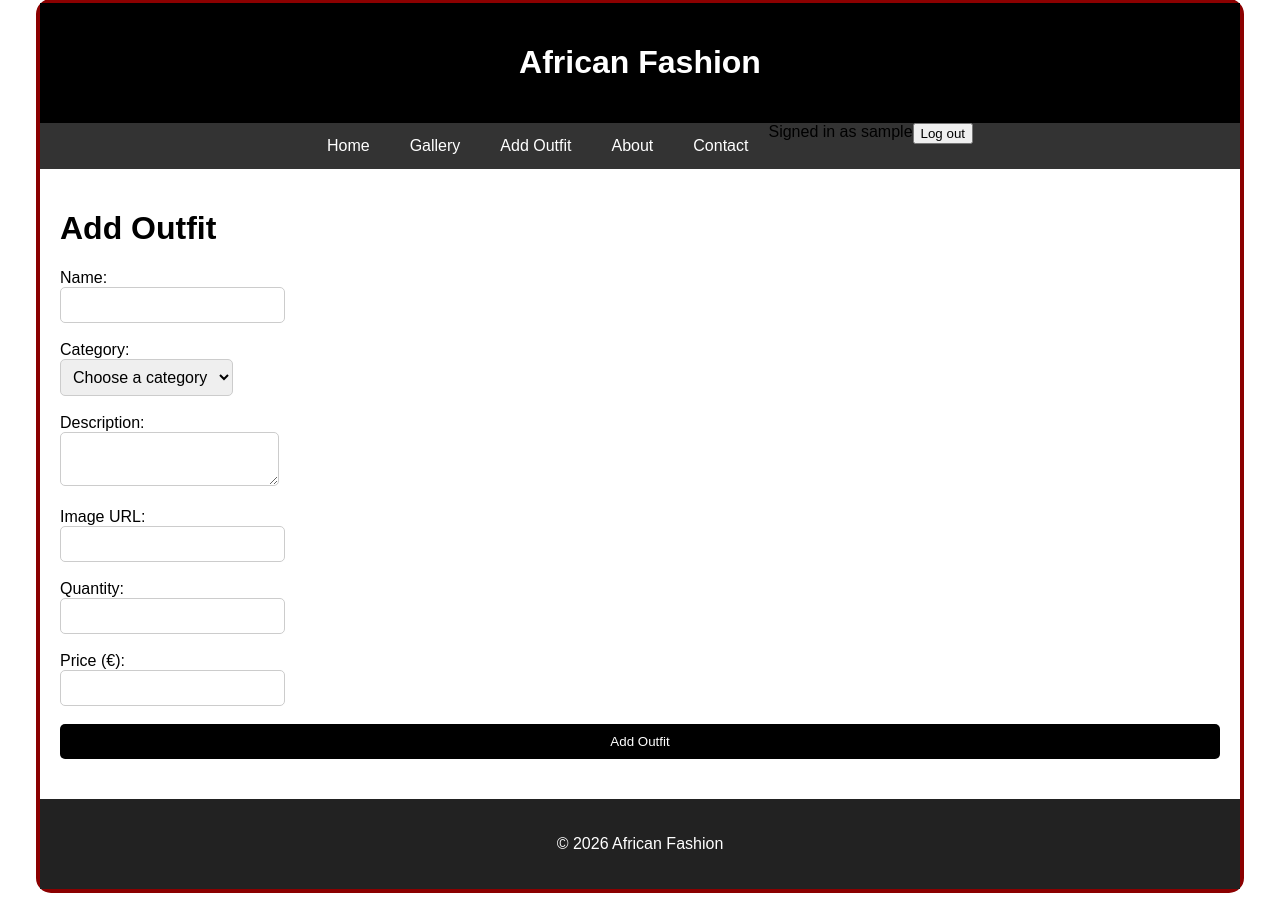
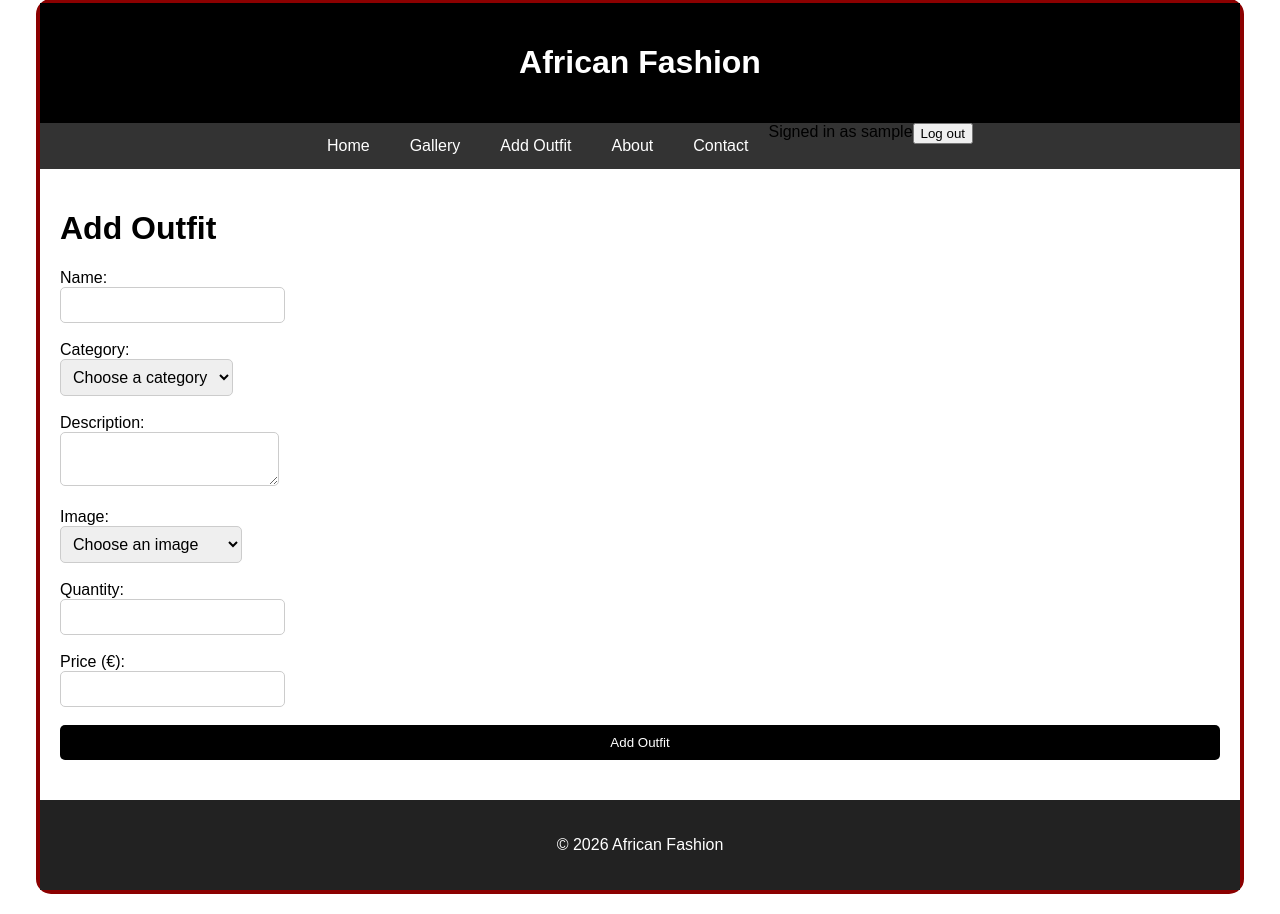
Before and after one commit to HlengiweNcube/flask_db_project, a Flask app: page /add in a window 1280 px wide. Shown: the part 21-935 px from the top of the page. Before the commit the page ends 914 px from the top, so only its background shows below. Run offline with Flask 3, Linux system fonts and the light colour scheme; the visitor is signed in with stand-in values (Sample User, id 1); data that the repository does not hold is empty.

Commit message:
Improve image selection in inventory forms

```diff
--- a/app.py
+++ b/app.py
@@ -92,6 +92,16 @@ def get_category_options():
     """Return default and previously created categories for dropdowns."""
     existing_names = {category.name for category in get_category_choices()}
     return sorted(existing_names.union(DEFAULT_CATEGORIES))
+
+
+def get_image_choices():
+    """Return selectable image filenames available to the application."""
+    image_directory = os.path.join(app.static_folder, 'images')
+    allowed_extensions = {'.jpg', '.jpeg', '.png', '.gif', '.webp'}
+    return sorted(
+        filename for filename in os.listdir(image_directory)
+        if os.path.splitext(filename)[1].lower() in allowed_extensions
+    )
 
 
 def get_category_counts(self_filter=None):
@@ -230,12 +240,12 @@ def add():
         try:
             values = parse_outfit_values(request.form)
         except ValueError as error:
-            return render_template('add_outfit.html', categories=get_category_options(), error=str(error)), 400
+            return render_template('add_outfit.html', categories=get_category_options(), images=get_image_choices(), error=str(error)), 400
 
         category = get_or_create_category(values['category_name'])
 
         if not category:
-            return render_template('add_outfit.html', categories=get_category_options(), error="Category is required")
+            return render_template('add_outfit.html', categories=get_category_options(), images=get_image_choices(), error="Category is required")
 
         existing = db.session.scalars(
             select(Outfit).filter_by(name=values['name'], category_id=category.id)
@@ -262,7 +272,7 @@ def add():
         db.session.commit()
         return redirect('/gallery')
 
-    return render_template('add_outfit.html', categories=get_category_options())
+    return render_template('add_outfit.html', categories=get_category_options(), images=get_image_choices())
 
 
 @app.route('/edit/<int:id>', methods=['GET', 'POST'])
@@ -277,7 +287,7 @@ def edit_outfit(id):
         try:
             values = parse_outfit_values(request.form)
         except ValueError as error:
-            return render_template('edit_outfit.html', outfit=outfit, categories=get_category_options(), error=str(error)), 400
+            return render_template('edit_outfit.html', outfit=outfit, categories=get_category_options(), images=get_image_choices(), error=str(error)), 400
 
         outfit.name = values['name']
         outfit.description = values['description']
@@ -289,7 +299,7 @@ def edit_outfit(id):
         db.session.commit()
         return redirect('/gallery')
 
-    return render_template('edit_outfit.html', outfit=outfit, categories=get_category_options())
+    return render_template('edit_outfit.html', outfit=outfit, categories=get_category_options(), images=get_image_choices())
 
 
 @app.route('/delete/<int:id>', methods=['POST'])
--- a/templates/add_outfit.html
+++ b/templates/add_outfit.html
@@ -23,8 +23,13 @@
     <label>Description:</label><br>
     <textarea name="description"></textarea><br><br>
 
-    <label>Image URL:</label><br>
-    <input type="text" name="image_url"><br><br>
+    <label for="image_url">Image:</label><br>
+    <select id="image_url" name="image_url" required>
+        <option value="" selected disabled>Choose an image</option>
+        {% for image in images %}
+            <option value="{{ image }}">{{ image }}</option>
+        {% endfor %}
+    </select><br><br>
 
     <!-- ✅ QUANTITY FIELD -->
     <label>Quantity:</label><br>
```
Also changed, not shown: deployment.md (+1 -0 lines), templates/edit_outfit.html (+6 -2 lines), test_app.py (+8 -0 lines), README.md.
